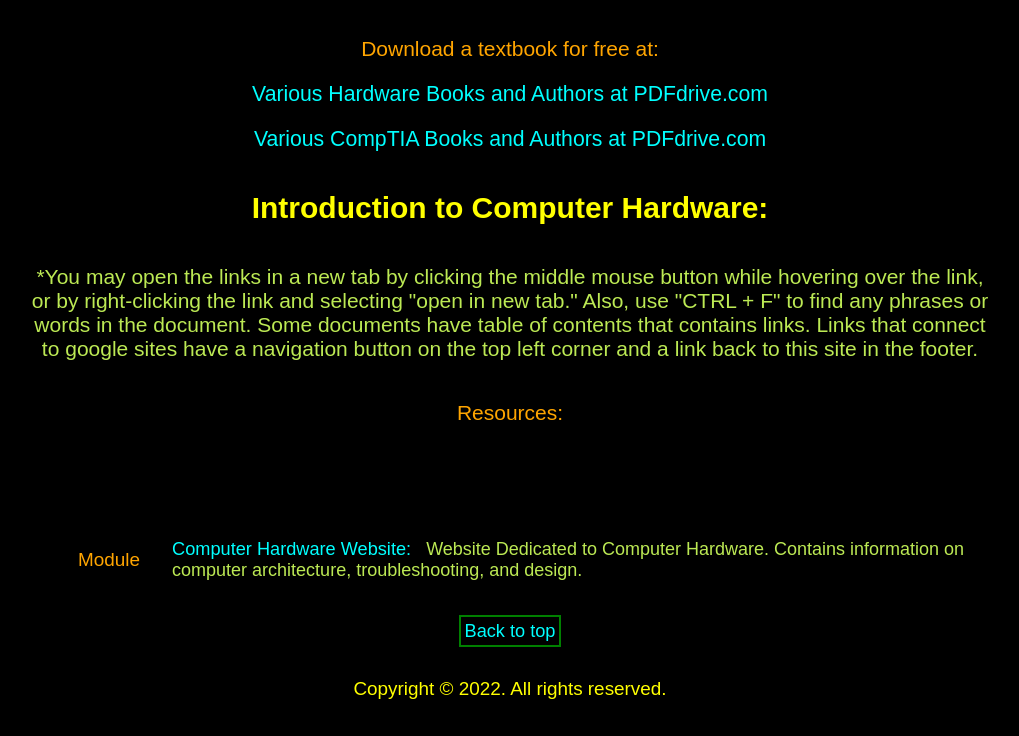
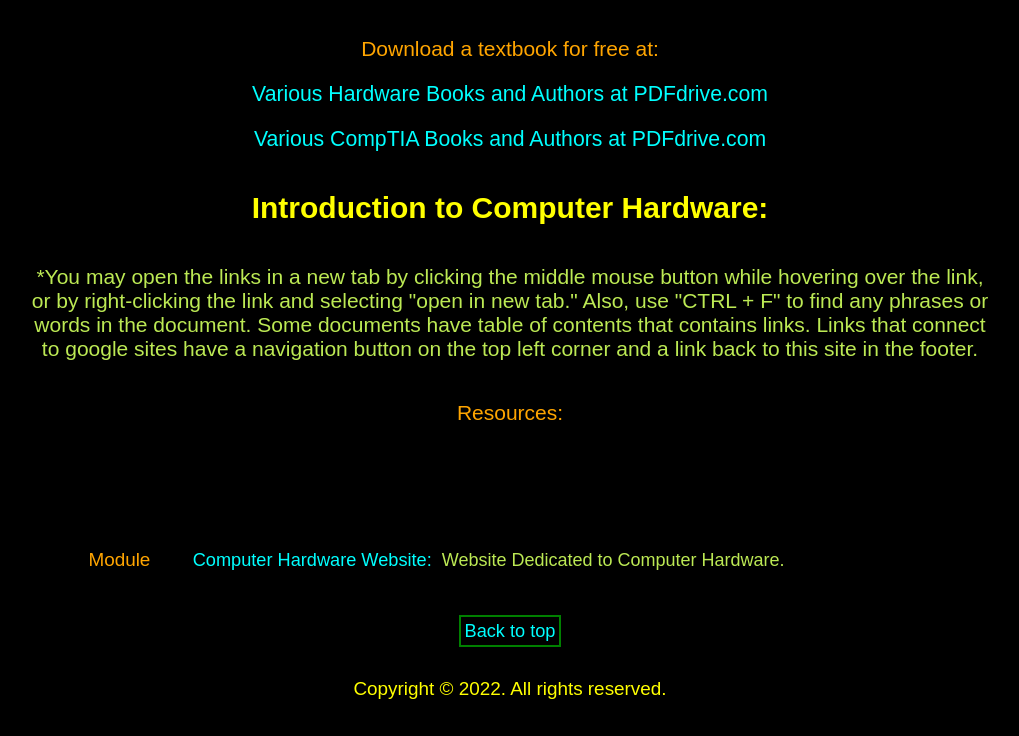
Before and after one commit to scctrackwebsite/scctrackwebsite.github.io, a plain HTML site: page computer_hardware.html in a window 1280 px wide. Shown: the part 700-1436 px from the top of the page, without its empty margins (130-1149 px from the left). Drawn offline with nearby package versions, Linux system fonts and the light colour scheme.

Commit message:
Add files via upload

```diff
--- a/computer_hardware.html
+++ b/computer_hardware.html
@@ -172,7 +172,7 @@
 	<table width="960" height="auto" style="border-spacing:30px">
 		<tr>
 			<td><p class="center_text" style="color:orange">Module</p></td>
-			<td><a href="https://sites.google.com/view/scc-track-computer-hardware">Computer Hardware Website: </a>&nbsp Website Dedicated to Computer Hardware. Contains information on computer architecture, troubleshooting, and design.</td>
+			<td><a href="https://sites.google.com/view/scc-track-computer-hardware">Computer Hardware Website:</a>&nbsp Website Dedicated to Computer Hardware.</td>
 		</tr>
 	</table>
 </div>
```
